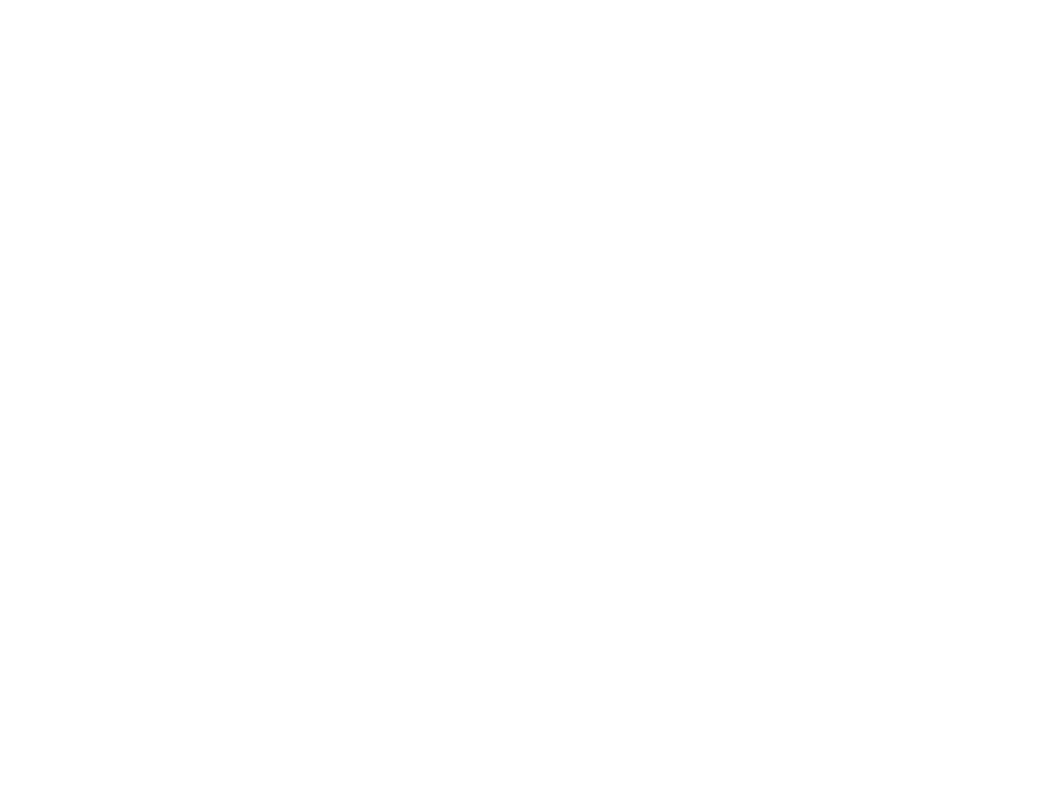
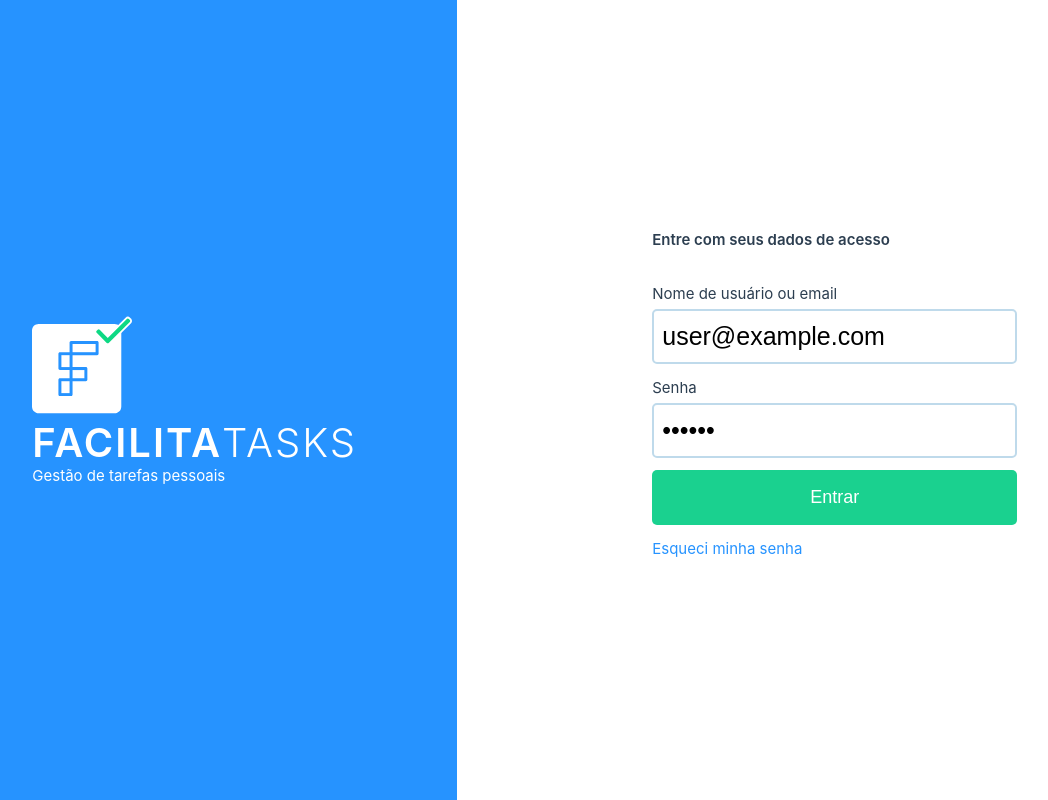
Before and after one commit to joaofds/tasks-vue, a Vue app: page /login in a window 1280 px wide. Shown: the whole page, without its empty margins (68-1116 px from the left). Built offline with nearby package versions, Linux system fonts and the light colour scheme.

Commit message:
redirect route root

```diff
--- a/src/router/index.js
+++ b/src/router/index.js
@@ -11,6 +11,13 @@ const router = new VueRouter({
   routes: [
     {
       path: "/",
+      name: "root",
+      redirect: (to) => {
+        return "login";
+      },
+    },
+    {
+      path: "/login",
       name: "login",
       component: LoginView,
     },
```
